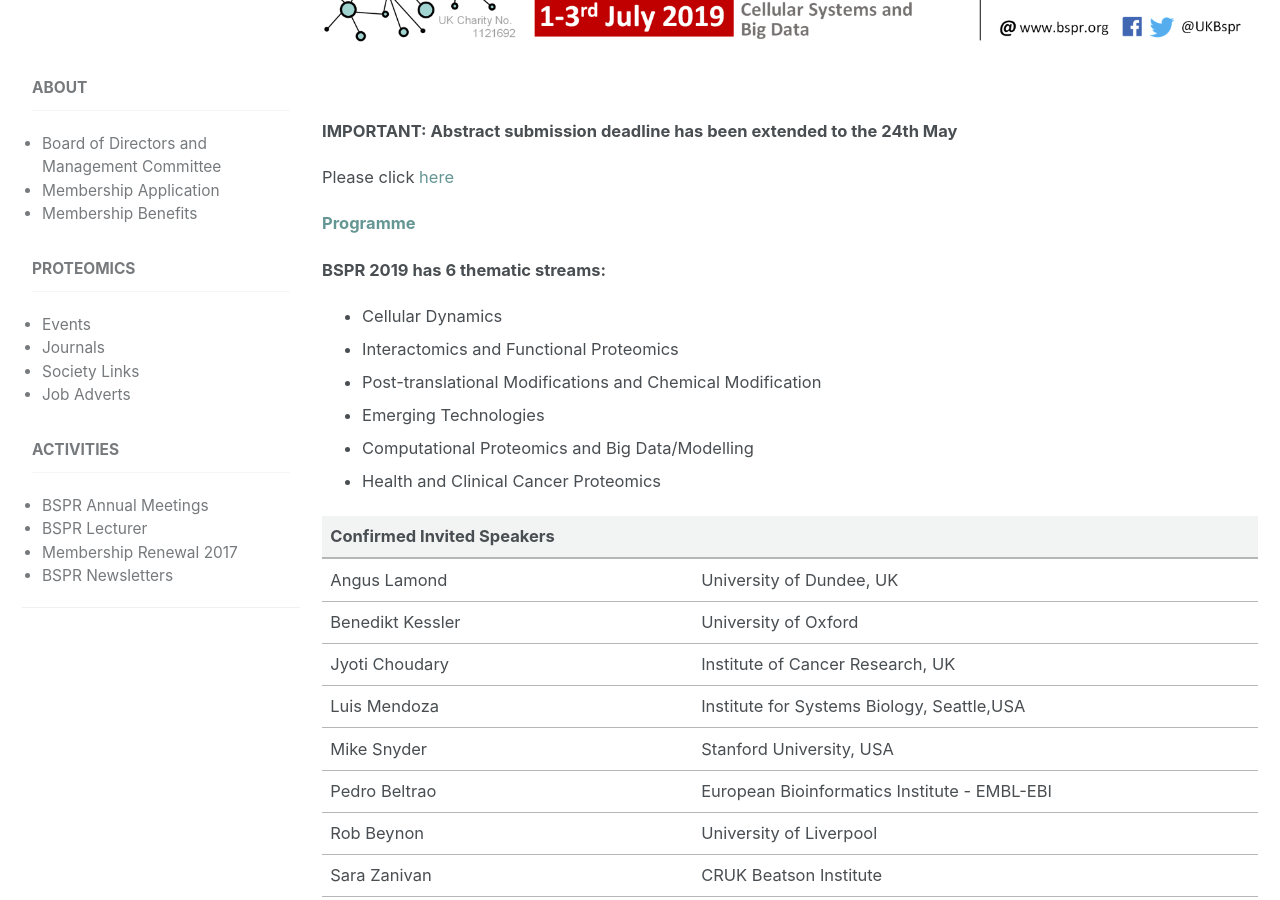
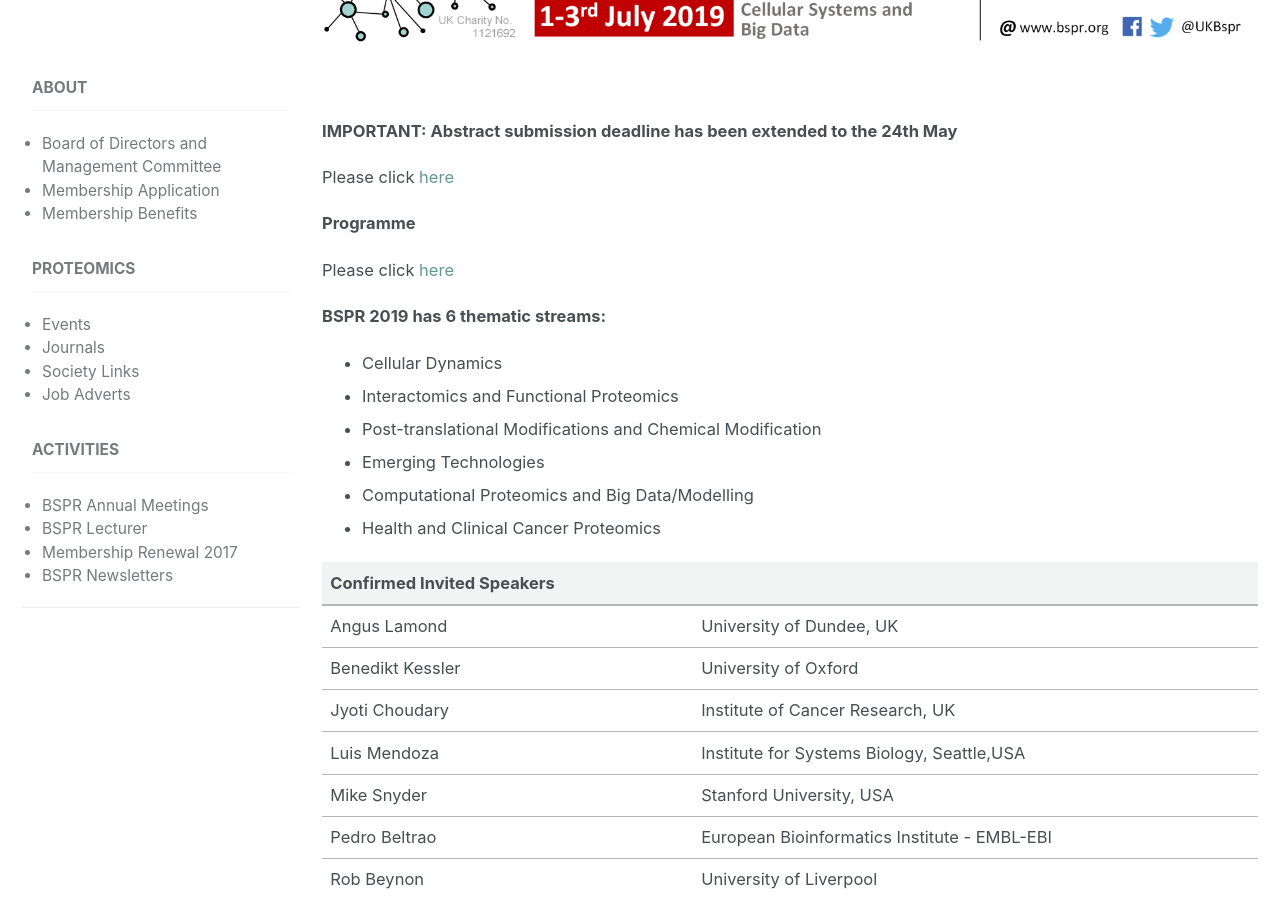
Before and after one commit to kbarnouin/Chuqiaoo.github.io, a Jekyll site: the page built from _posts/2018-12-11-BSPR-2019.md, in a window 1280 px wide and 900 px high, scrolled down 599 px. Built offline with Jekyll 4.4.1, drawn with Linux system fonts in a browser that asks for light colours; nearby versions of some CDN libraries.

Commit message:
update bspr 2019

```diff
--- a/_posts/2018-12-11-BSPR-2019.md
+++ b/_posts/2018-12-11-BSPR-2019.md
@@ -23,7 +23,9 @@ sidebar:
 
 Please click [here](https://docs.google.com/forms/d/e/1FAIpQLSeT53R-qykMTCna59dpISxURCurJt98CxrcJVRqJC6OxAhh_A/viewform)
 
-**[Programme]({{site.baseurl}}/assets/files/BSPR 2019 Final Schedule.pdf)**
+**Programme**
+
+Please click [here]({{site.baseurl}}/assets/files/BSPR 2019 Final Schedule.pdf)
 
 **BSPR 2019 has 6 thematic streams:**
 
```
Also changed, not shown: 3 other files.
